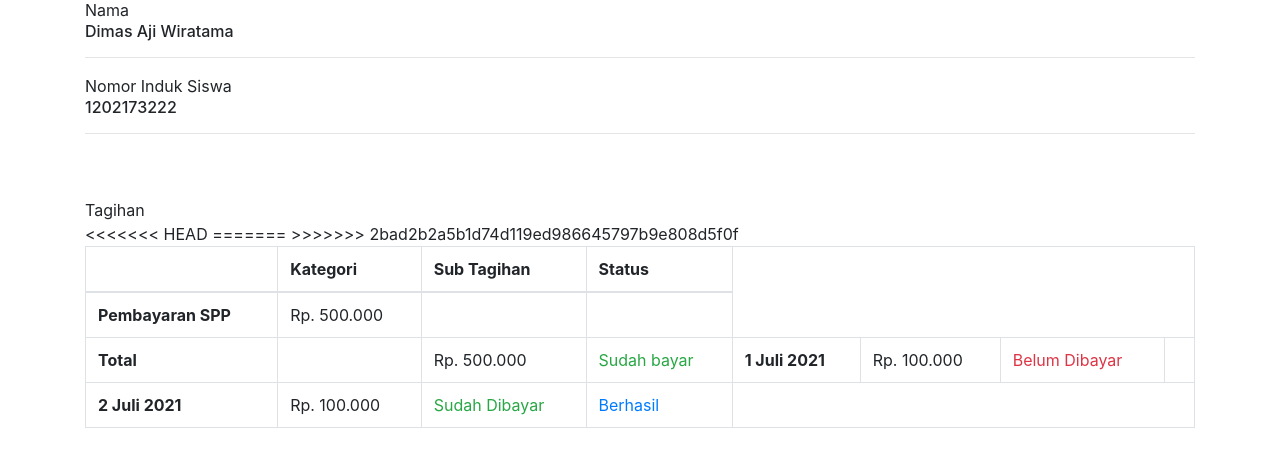
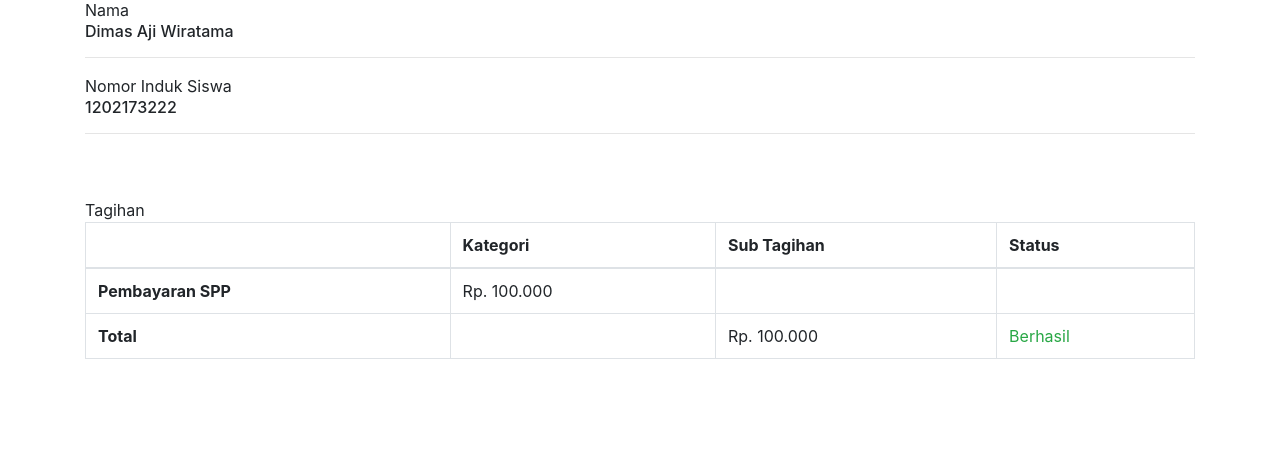
Before and after one commit to yudaneka/edupayapp, a CodeIgniter 4 app: template app/Views/Pembayaran/detailbulan.php in a window 1280 px wide. Shown: the part 135-602 px from the top of the page. Run offline with PHP 8.4 and a stand-in for CodeIgniter, Linux system fonts and the light colour scheme; the template is opened without the code that fills it, so the values that code supplies are empty; some libraries are stand-ins or nearby versions.

```diff
--- a/app/Views/Pembayaran/detailbulan.php
+++ b/app/Views/Pembayaran/detailbulan.php
@@ -35,29 +35,16 @@
             </thead>
             <tbody>
                 <tr>
-<<<<<<< HEAD
                     <th scope="row">Pembayaran SPP</th>
-                    <td>Rp. 500.000</td>
+                    <td>Rp. 100.000</td>
                     <td class="text-danger"></td>
                     <td></td>
                 </tr>
                 <tr>
                     <th scope="row">Total</th>
                     <td></td>
-                    <td>Rp. 500.000</td>
-                    <td class="text-success">Sudah bayar</td>
-=======
-                    <th scope="row">1 Juli 2021</th>
                     <td>Rp. 100.000</td>
-                    <td class="text-danger">Belum Dibayar</td>
-                    <td></td>
-                </tr>
-                <tr>
-                    <th scope="row">2 Juli 2021</th>
-                    <td>Rp. 100.000</td>
-                    <td class="text-success">Sudah Dibayar</td>
-                    <td class="text-primary">Berhasil</td>
->>>>>>> 2bad2b2a5b1d74d119ed986645797b9e808d5f0f
+                    <td class="text-success">Berhasil</td>
                 </tr>
             </tbody>
         </table>
```
Also changed, not shown: app/Views/Pembayaran/detail.php (+0 -10 lines), app/Views/Pembayaran/tagihan.php (+0 -8 lines), public/img/1627207332_040a0edf824f6a7c21d7.jpg (added).
